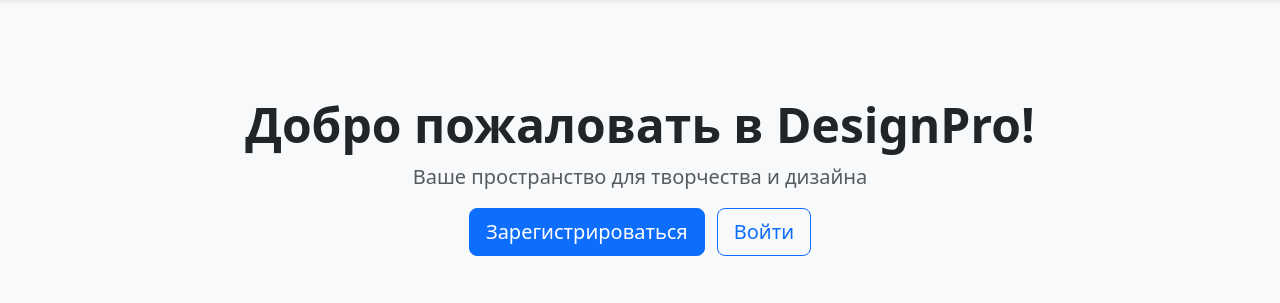
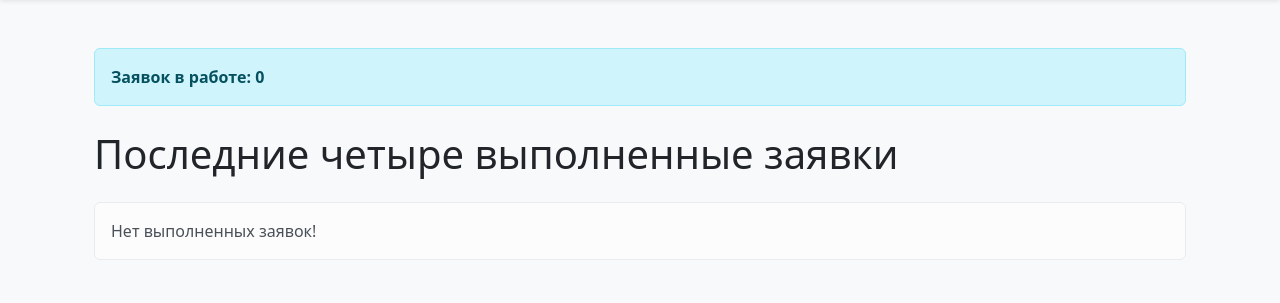
Before and after one commit to savin3/DesignPro, a Django app: page /catalog/ in a window 1280 px wide. Shown: the part 48-351 px from the top of the page. Run offline with Django 5.2, Linux system fonts and the light colour scheme; data comes from the database, SQL or seed files in the repository; both versions use the stored data as it was after the commit; some libraries are stand-ins or nearby versions.

Commit message:
created in the admin panel: statuses, categories. assigning a moderator in the admin panel for one user. changing the implementation index.html

```diff
--- a/catalog/templates/catalog/index.html
+++ b/catalog/templates/catalog/index.html
@@ -1,14 +1,53 @@
 {% extends 'catalog/base_template.html' %}
 {% block title %} Главная {% endblock %}
 {% block content %}
-    <div class="text-center py-5">
-        <h1 class="display-5 fw-bold">Добро пожаловать в DesignPro!</h1>
-        <p class="lead text-muted">Ваше пространство для творчества и дизайна</p>
-        {% if user.is_authenticated %}
-            <a href="#" class="btn btn-success btn-lg">Начать работу</a>
-        {% else %}
-            <a href="{% url 'register' %}" class="btn btn-primary btn-lg me-2">Зарегистрироваться</a>
-            <a href="{% url 'login' %}" class="btn btn-outline-primary btn-lg">Войти</a>
-        {% endif %}
+<div class="container mt-4">
+    <div class="alert alert-info mb-4">
+        <strong>Заявок в работе: {{ requests_in_work_count }}</strong>
     </div>
+
+    <h1 class="mb-4">Последние четыре выполненные заявки</h1>
+
+    {% if latest_completed_request_list %}
+        {% for request in latest_completed_request_list %}
+            <div class="card mb-4">
+                <div class="card-body">
+                    <div class="row">
+                        <div class="col-md-6">
+                            <h3 class="card-title">{{ request.title }}</h3>
+                            <p class="card-text"><strong>Описание:</strong> {{ request.description }}</p>
+                            <p class="card-text"><strong>Категория:</strong> {{ request.category }}</p>
+                            <p class="card-text"><strong>Дата публикации:</strong> {{ request.pub_date }}</p>
+                            <p class="card-text"><strong>Автор:</strong> {{ request.user.get_full_name }}</p>
+                            <p class="card-text"><strong>Статус:</strong> {{ request.status }}</p>
+
+                            {% if request.image %}
+                                <p class="card-text"><strong>Изначальный дизайн:</strong></p>
+                                <img src="{{ request.image.url }}" class="img-fluid rounded" alt="Изображение дизайна" style="max-height: 200px;">
+                            {% endif %}
+                        </div>
+
+                        <div class="col-md-6">
+                            {% if request.status.name == "Выполнено" or request.status.name == "Принято в работу" %}
+                                {% if request.completed_image %}
+                                    <p class="card-text"><strong>Готовый дизайн:</strong></p>
+                                    <img src="{{ request.completed_image.url }}" class="img-fluid rounded" alt="Изображение готового дизайна" style="max-height: 200px;">
+                                {% endif %}
+
+                                {% if request.worker_comment %}
+                                    <p class="card-text mt-2"><strong>Комментарий дизайнера:</strong></p>
+                                    <p class="card-text">{{ request.worker_comment }}</p>
+                                {% endif %}
+                            {% endif %}
+                        </div>
+                    </div>
+                </div>
+            </div>
+        {% endfor %}
+    {% else %}
+        <div class="alert alert-light">
+            <p class="mb-0">Нет выполненных заявок!</p>
+        </div>
+    {% endif %}
+</div>
 {% endblock %}
--- a/catalog/views.py
+++ b/catalog/views.py
@@ -42,7 +42,19 @@ def logout_view(request):
     return redirect('index')
 
 def index_view(request):
-    return render(request, 'catalog/index.html')
+    try:
+        in_work_status = Status.objects.get(name="In_work")
+        requests_in_work_count = Request.objects.filter(status=in_work_status).count()
+        done_status = Status.objects.get(name="Done")
+        latest_completed_request_list = Request.objects.filter(
+            status=done_status
+        ).order_by('-pub_date')[:4]
+
+    except Status.DoesNotExist:
+        latest_completed_request_list = Request.objects.none()
+        requests_in_work_count = 0
+
+    return render(request, 'catalog/index.html', {'latest_completed_request_list': latest_completed_request_list, 'requests_in_work_count': requests_in_work_count})
 
 
 @login_required
```
Also changed, not shown: db.sqlite3.
